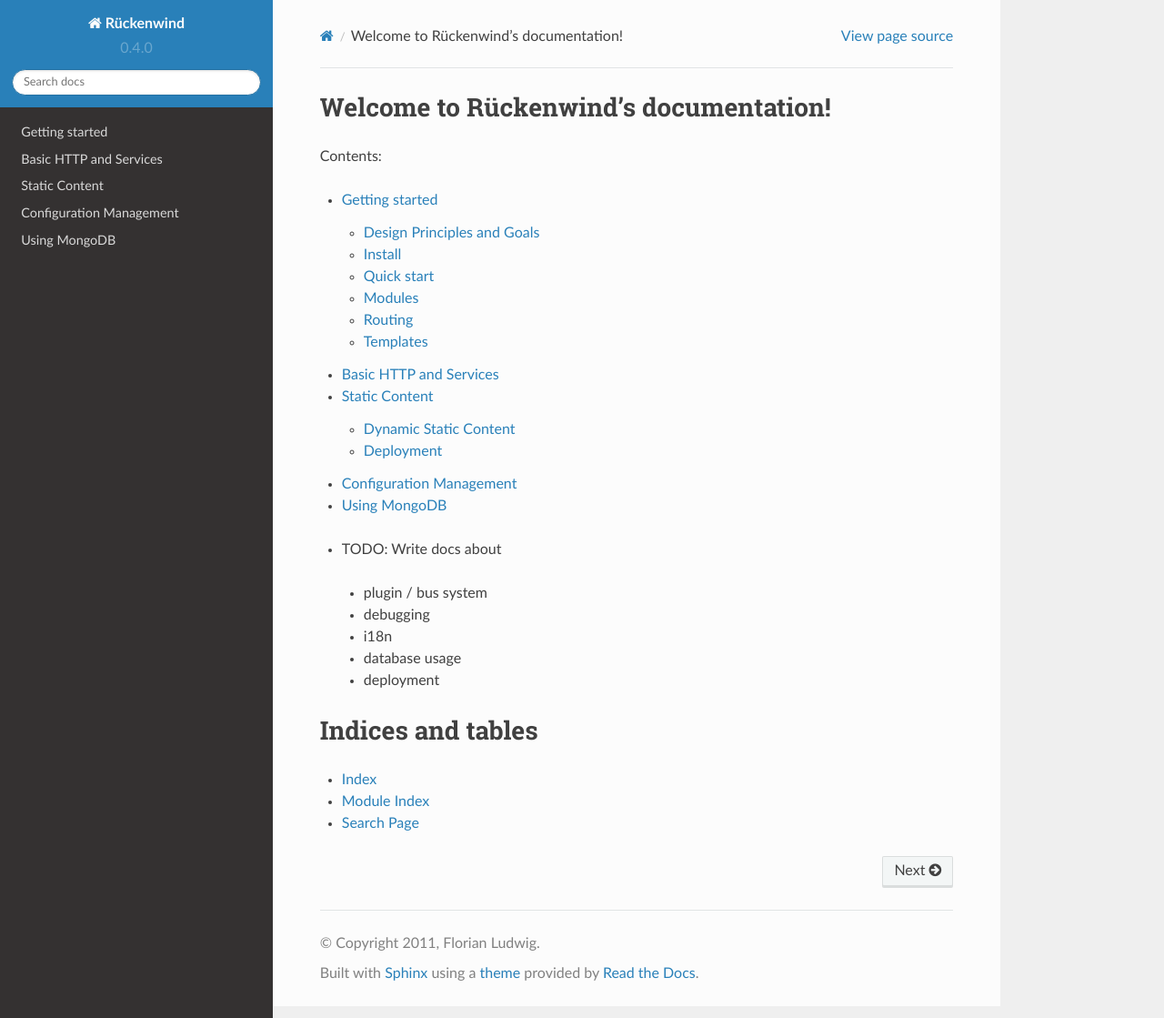
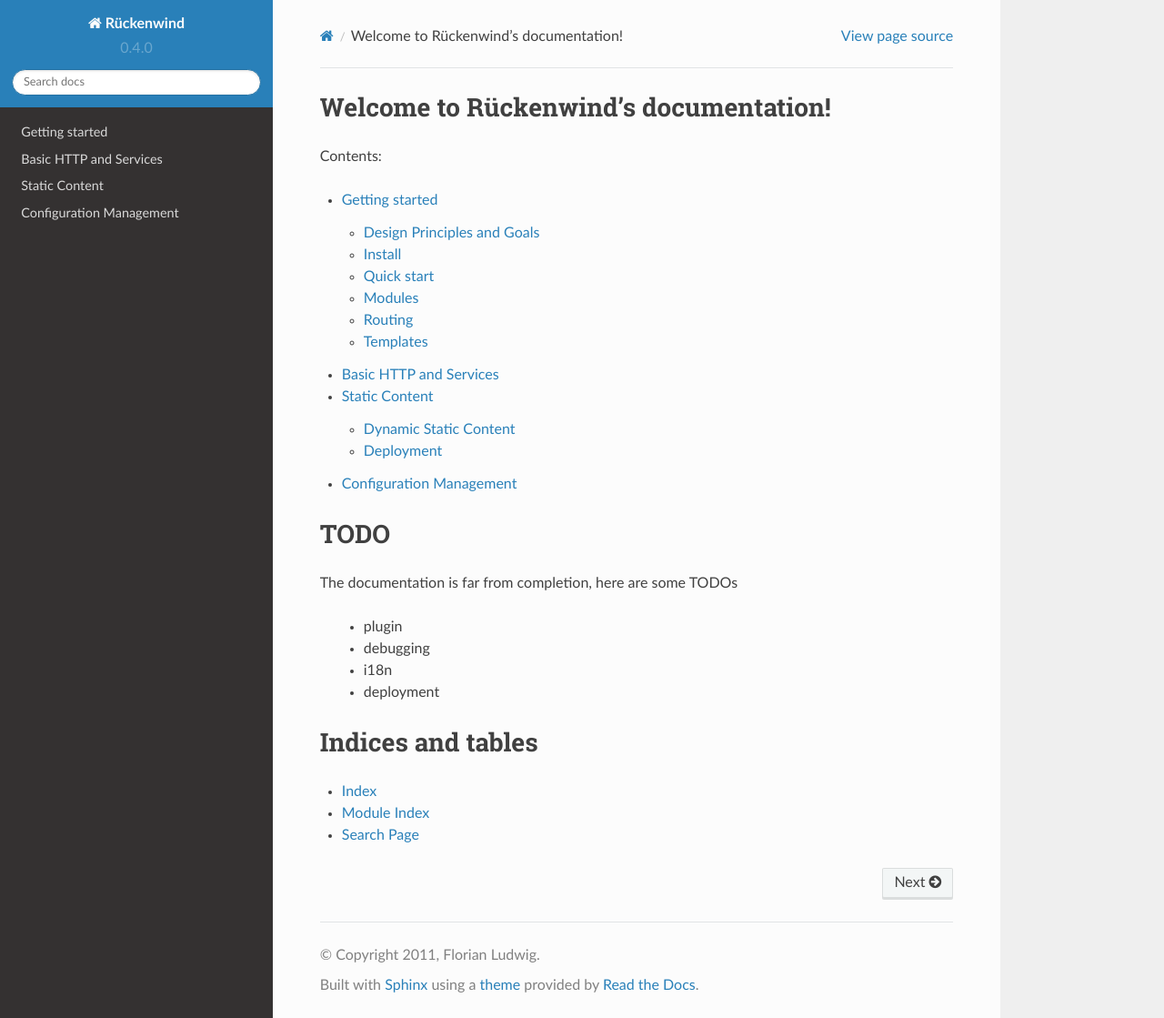
Before and after one commit to FlorianLudwig/rueckenwind, a Sphinx documentation site: the page built from sphinx/index.rst, in a window 1280 px wide and 1119 px high. Shown: the whole window at 91% size. Built offline with Sphinx 7.4.7 and the Read the Docs theme 2.0.0, drawn with Linux system fonts in a browser that asks for light colours; pages that are not in the unit, such as notebooks, are missing from menus.

Commit message:
docs update

```diff
--- a/sphinx/db.rst
+++ /dev/null
@@ -1,6 +0,0 @@
-Using MongoDB
-=============
-
-You can use any database with rueckenwind. But I like MongoDB for several reason, one being it does offer several options to use it asynchronously. After testing (and patching) several I decided to go with `motor <http://emptysquare.net/motor/>`_. As of writing it is still beta but well designed and actively developed. rw.db is what is rw.www to tornado just for motor: A collection of helpers to make my day-to-day work more comfortable.
-
-.. automodule:: rw.db
--- a/sphinx/index.rst
+++ b/sphinx/index.rst
@@ -12,14 +12,18 @@ Contents:
    www.rst
    static_data.rst
    cfg.rst
-   db.rst
    architecture.rst
 
-* TODO: Write docs about
- * plugin / bus system
+
+
+TODO
+====
+
+The documentation is far from completion, here are some TODOs
+
+ * plugin
  * debugging
  * i18n
- * database usage
  * deployment
 
 
--- /dev/null
+++ b/sphinx/my_playground/templates/my_playground/index.html
@@ -0,0 +1,5 @@
+<html>
+<body>
+    The current time is {{ time }}.
+</body>
+</html>
```
Also changed, not shown: sphinx/getting_started.rst (+2 -25 lines).
